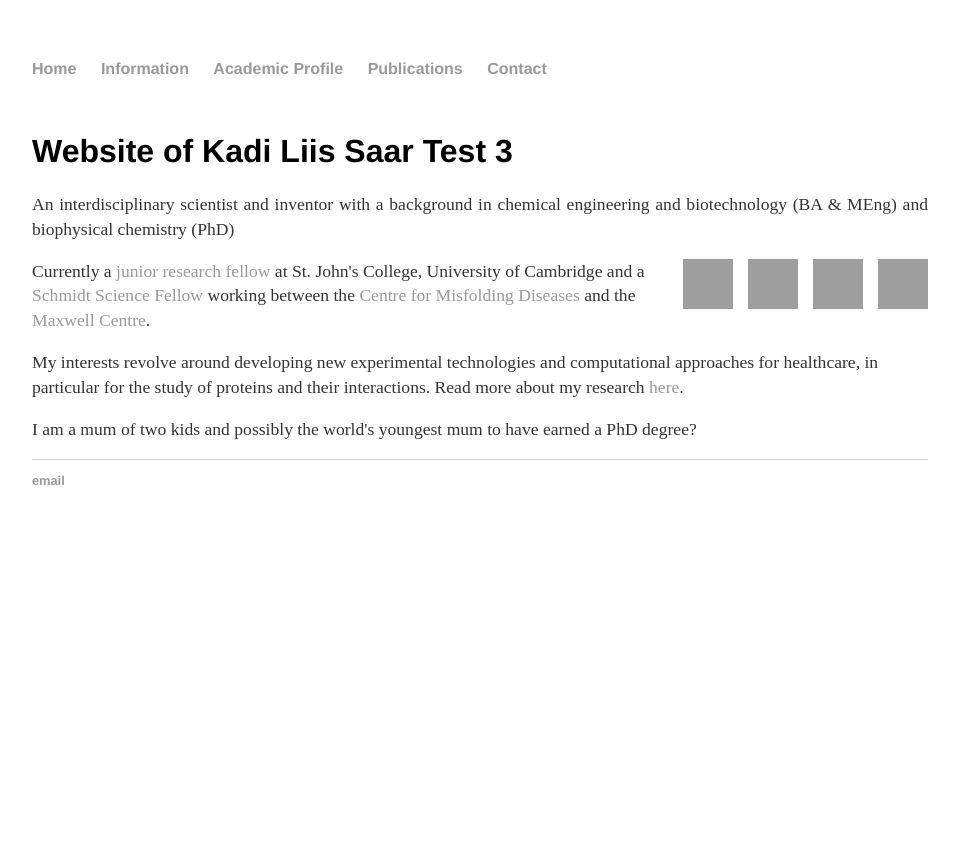
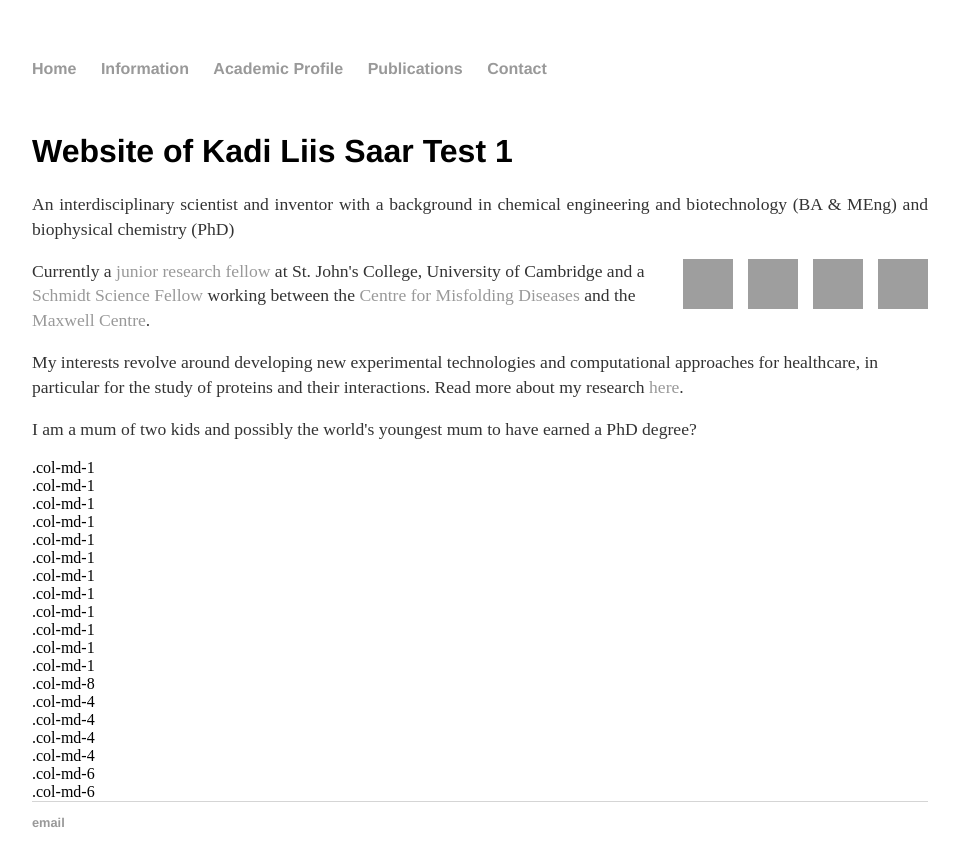
Before and after one commit to kadiliissaar/kadiliissaar.github.io, a Jekyll site: the page built from index.html, in a window 1280 px wide, cut to the strip 0-866 px from the top of the page. Shown: the whole strip, without its empty margins (160-1119 px from the left). Built offline with Jekyll 4.4.1, drawn with Linux system fonts in a browser that asks for light colours; grey boxes are pictures that could not be loaded.

Commit message:
Update index.html

```diff
--- a/index.html
+++ b/index.html
@@ -4,7 +4,7 @@ title: Kadi Liis Saar
 ---
 <div class="blurb">
 	</br>
-	<h1>Website of Kadi Liis Saar Test 3 </h1>
+	<h1>Website of Kadi Liis Saar Test 1 </h1>
 
 <p align="justify">
 An interdisciplinary scientist and inventor with a background in chemical engineering and biotechnology
@@ -32,3 +32,31 @@ in particular for the study of proteins and their interactions. Read more about
 
 	<p> I am a mum of two kids and possibly the world's youngest mum to have earned a PhD degree? </p>
 </div><!-- /.blurb -->
+
+<div class="row">
+  <div class="col-md-1">.col-md-1</div>
+  <div class="col-md-1">.col-md-1</div>
+  <div class="col-md-1">.col-md-1</div>
+  <div class="col-md-1">.col-md-1</div>
+  <div class="col-md-1">.col-md-1</div>
+  <div class="col-md-1">.col-md-1</div>
+  <div class="col-md-1">.col-md-1</div>
+  <div class="col-md-1">.col-md-1</div>
+  <div class="col-md-1">.col-md-1</div>
+  <div class="col-md-1">.col-md-1</div>
+  <div class="col-md-1">.col-md-1</div>
+  <div class="col-md-1">.col-md-1</div>
+</div>
+<div class="row">
+  <div class="col-md-8">.col-md-8</div>
+  <div class="col-md-4">.col-md-4</div>
+</div>
+<div class="row">
+  <div class="col-md-4">.col-md-4</div>
+  <div class="col-md-4">.col-md-4</div>
+  <div class="col-md-4">.col-md-4</div>
+</div>
+<div class="row">
+  <div class="col-md-6">.col-md-6</div>
+  <div class="col-md-6">.col-md-6</div>
+</div>
```
